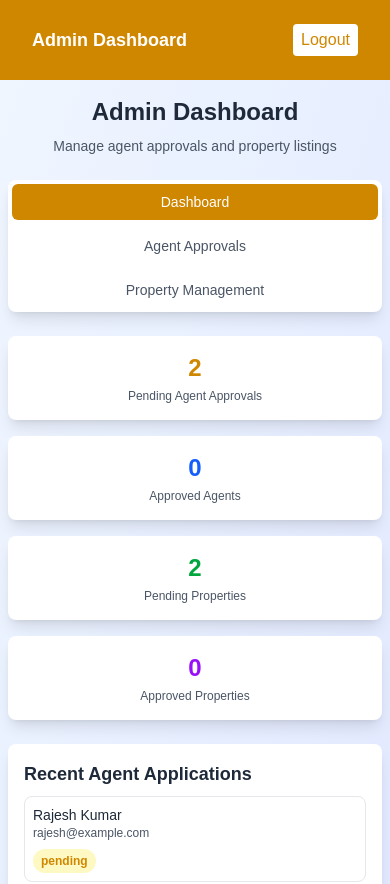
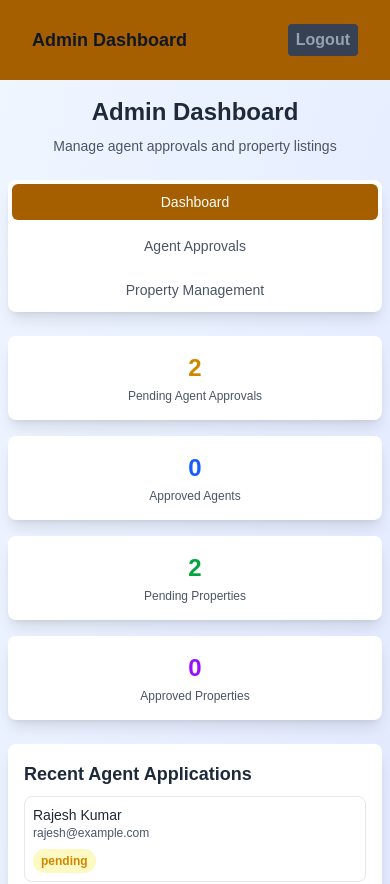
Before and after one commit to mkv-manish/admin-kcm, a Next.js app: page /dashboard in a window 390 px wide. Shown: the top 884 px of the page. Built offline with nearby package versions, Linux system fonts and the light colour scheme; sample sign-in values are in the browser's storage.

Commit message:
responsive color

```diff
--- a/components/AdminDashboard.tsx
+++ b/components/AdminDashboard.tsx
@@ -139,7 +139,7 @@ export default function AdminDashboard() {
                             onClick={() => setActiveTab("dashboard")}
                             className={`w-full xs:w-auto px-4 sm:px-6 py-2 rounded-md transition text-sm sm:text-base ${
                                 activeTab === "dashboard"
-                                    ? "bg-yellow-600 text-white"
+                                    ? "bg-yellow-700 text-white"
                                     : "text-gray-600 hover:text-gray-800"
                             }`}
                         >
@@ -149,7 +149,7 @@ export default function AdminDashboard() {
                             onClick={() => setActiveTab("agents")}
                             className={`w-full xs:w-auto px-4 sm:px-6 py-2 rounded-md transition text-sm sm:text-base ${
                                 activeTab === "agents"
-                                    ? "bg-yellow-600 text-white"
+                                    ? "bg-yellow-700 text-white"
                                     : "text-gray-600 hover:text-gray-800"
                             }`}
                         >
@@ -159,7 +159,7 @@ export default function AdminDashboard() {
                             onClick={() => setActiveTab("properties")}
                             className={`w-full xs:w-auto px-4 sm:px-6 py-2 rounded-md transition text-sm sm:text-base ${
                                 activeTab === "properties"
-                                    ? "bg-yellow-600 text-white"
+                                    ? "bg-yellow-700 text-white"
                                     : "text-gray-600 hover:text-gray-800"
                             }`}
                         >
--- a/components/Navbar.tsx
+++ b/components/Navbar.tsx
@@ -12,11 +12,11 @@ export default function Navbar() {
   };
 
   return (
-    <nav className="bg-yellow-600 text-white flex justify-between items-center py-6 px-8">
-      <h1 className="font-bold text-lg md:text-2xl">Admin Dashboard</h1>
+    <nav className="bg-yellow-700  flex justify-between items-center py-6 px-8">
+      <h1 className="font-bold text-gray-900 text-lg md:text-3xl">Admin Dashboard</h1>
       <button
         onClick={handleLogout}
-        className="bg-white text-yellow-600 px-2 py-1 md:px-4 md:py-2 rounded hover:bg-gray-300 transition"
+        className="bg-gray-700 font-bold text-gray-400 px-2 py-1 md:px-4 md:py-2 rounded hover:bg-gray-900 transition"
       >
         Logout
       </button>
```
